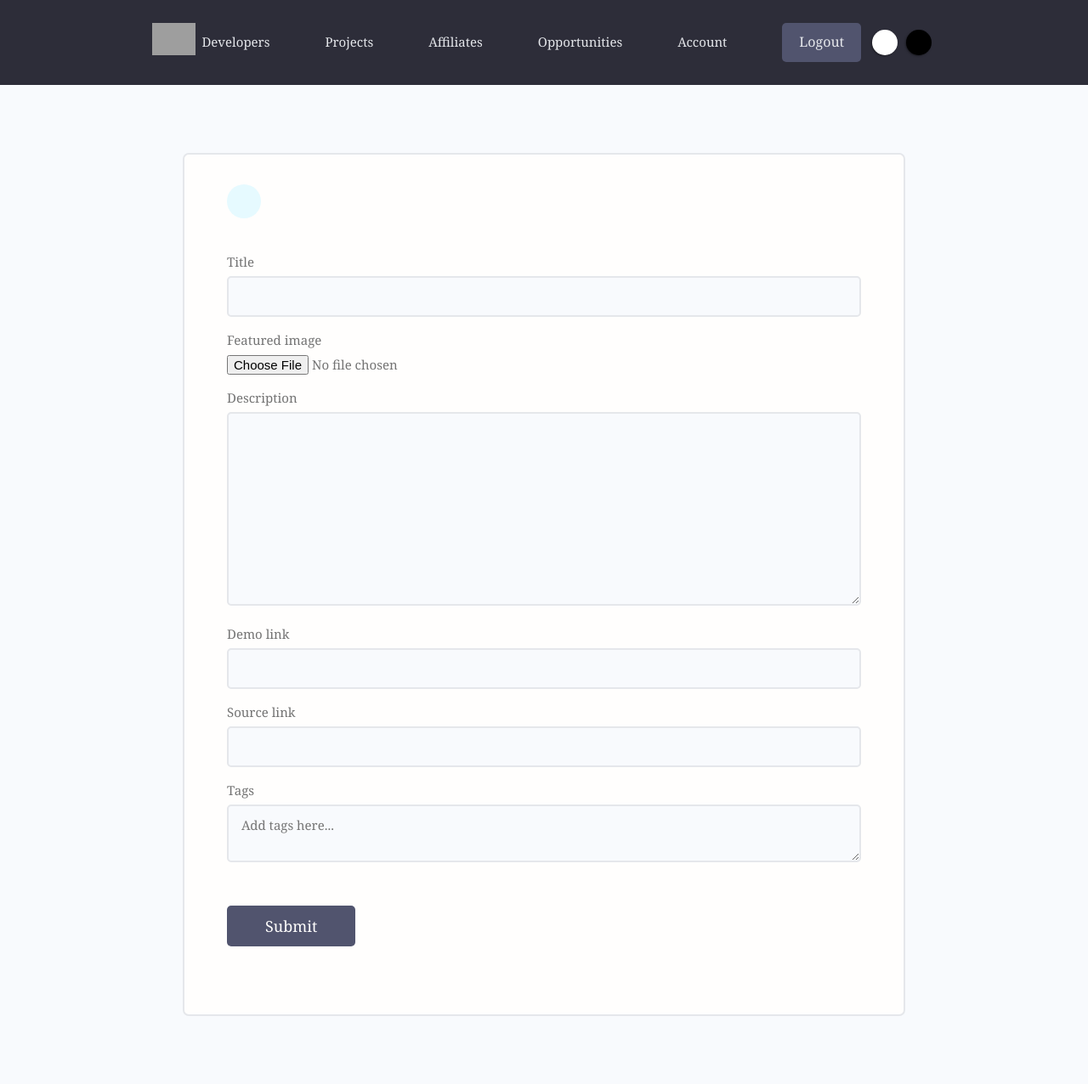
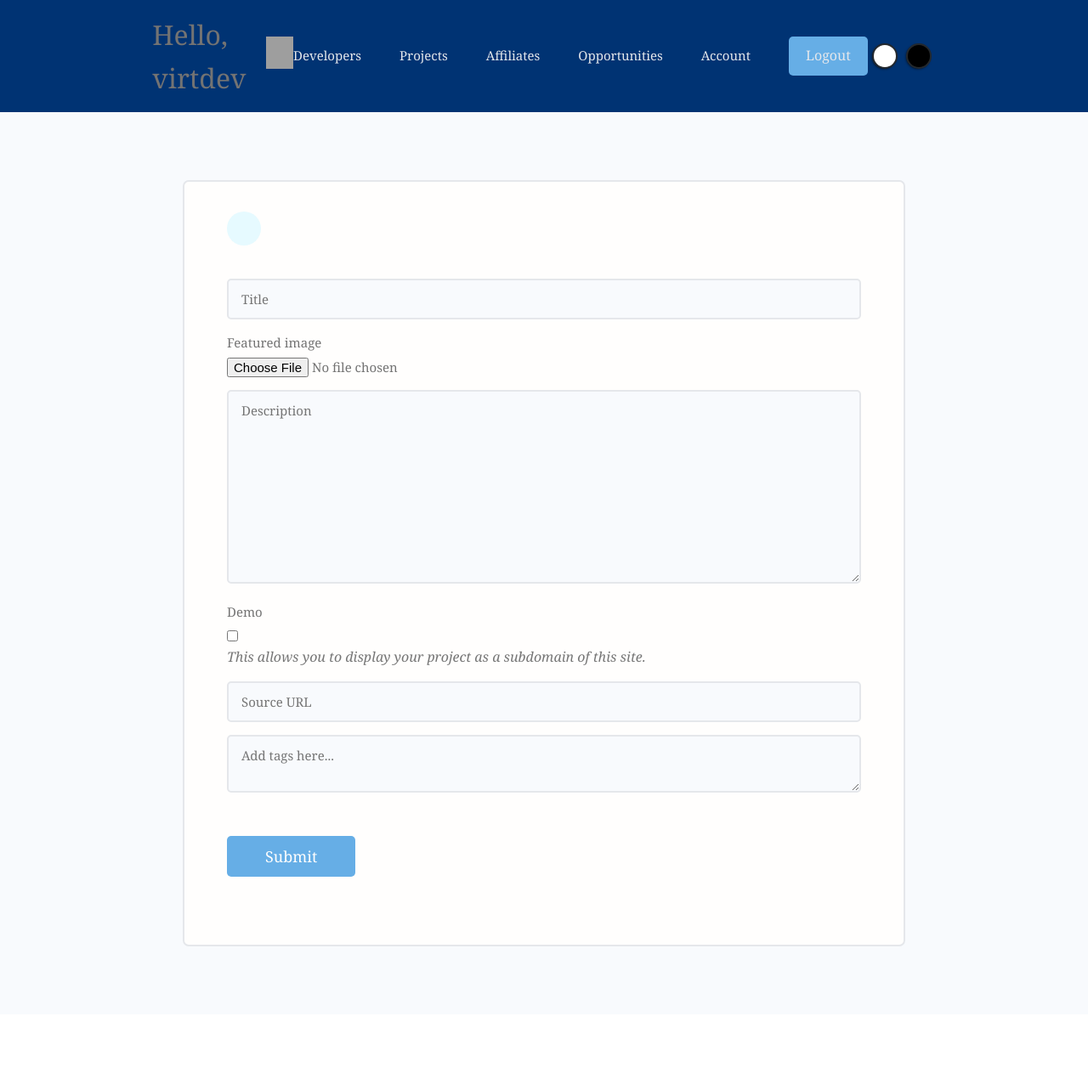
Before and after one commit to VirtDev337/JTCAlum, a Django app: page /projects/project/ in a window 1280 px wide. Shown: the whole page at 85% size. After the commit the page ends 1114 px from the top, so only its background shows below. Run offline with Django 4.2, Linux system fonts and the light colour scheme; a user stored in the database is signed in; data comes from the database, SQL or seed files in the repository; both versions use the stored data as it was after the commit; parts of the project's set-up code (start-up, migrations or seed data) failed here and were passed over; some libraries are stand-ins or nearby versions; grey boxes are pictures that could not be loaded.

Commit message:
more changes

```diff
--- /dev/null
+++ b/jtcalumn/hosts.py
@@ -0,0 +1,6 @@
+from django_hosts import patterns, host
+
+host_patterns = patterns(
+    '',
+    host(r'', 'jtcalumn.urls', name='index'),
+)
--- a/jtcalumn/urls.py
+++ b/jtcalumn/urls.py
@@ -9,9 +9,9 @@ from django.contrib.auth import views as auth_views
 
 urlpatterns = [
      path('admin/', admin.site.urls),
+     path('api/', include('api.urls')),
      path('projects/', include('projects.urls')),
      path('', include('users.urls')),
-     path('api/', include('api.urls')),
 
      path('reset_password/', auth_views.PasswordResetView.as_view(template_name = "reset_password.html"),
           name = "reset_password"),
--- a/manage.py
+++ b/manage.py
@@ -6,7 +6,7 @@ import sys
 
 def main():
     """Run administrative tasks."""
-    os.environ.setdefault('DJANGO_SETTINGS_MODULE', 'jtcalumn.settings')
+    os.environ['DJANGO_SETTINGS_MODULE'] = 'jtcalumn.settings'
     try:
         from django.core.management import execute_from_command_line
     except ImportError as exc:
--- a/projects/forms.py
+++ b/projects/forms.py
@@ -1,5 +1,4 @@
-from django.db.models.base import Model
-from django.forms import ModelForm, widgets
+from django.forms import ModelForm
 from django import forms
 from .models import Project, Review
 
@@ -8,9 +7,16 @@ class ProjectForm(ModelForm):
     class Meta:
         model = Project
         fields = ['title', 'featured_image', 'description',
-                    'demo_link', 'source_link']
+                    'demo', 'source_link']
         widgets = {
             'tags': forms.CheckboxSelectMultiple(),
+            'demo': forms.CheckboxInput(),
+            'title': forms.TextInput(attrs={
+                'placeholder': 'Title',}),
+            'description': forms.Textarea(attrs={
+                'placeholder': 'Description',}),
+            'source_link': forms.TextInput(attrs={
+                'placeholder': 'Source URL',}),
         }
 
     def __init__(self, *args, **kwargs):
--- a/projects/models.py
+++ b/projects/models.py
@@ -16,6 +16,7 @@ class Project(models.Model):
 
     demo_link = models.CharField(max_length = 2000, null = True, blank = True)
     source_link = models.CharField(max_length = 2000, null = True, blank = True)
+    demo = models.BooleanField(default = False, null = True, blank = True)
 
     tags = models.ManyToManyField('Tag', blank = True)
 
--- a/projects/templates/projects/project_form.html
+++ b/projects/templates/projects/project_form.html
@@ -16,8 +16,13 @@
                 {% for field in form %}
                 <!-- Input:Text -->
                 <div class="form__field">
-                    <label for="formInput#text">{{field.label}}</label>
+                    {% if field.label == "Featured image" or field.label == "Demo" %}
+                        <label for="formInput#text">{{field.label}}</label>
+                    {% endif %}
                     {{field}}
+                    {% if field.label == "Demo" %}
+                        <label for="formInput#hint"><span id="demo-option"><i>This allows you to display your project as a subdomain of this site.</i></span></label>
+                    {% endif %}
                 </div>
                 {% endfor %}
 
@@ -29,7 +34,7 @@
                 </  div>
 
                 <div class="form__field">
-                    <label for="formInput#text">Tags</label>
+                    {% comment %} <label for="formInput#text">Tags</label> {% endcomment %}
                     <textarea class="input" name="newtags" placeholder="Add tags here..."></textarea>
                 </div>
                 <input class="btn btn--sub btn--lg  my-md" type="submit" value="Submit" />
--- a/requirements.txt
+++ b/requirements.txt
@@ -1,9 +1,11 @@
 autopep8==1.6.0
 boto3==1.18.0
 botocore==1.21.0
+dj-database-url==0.5.0
 Django==4.0.3
 django-cors-headers==3.11.0
 django-filter==21.1
+django-hosts==5.1
 django-jquery==3.1.0
 django-pytest==0.2.0
 django-rest==0.8.7
--- a/static/js/theme.js
+++ b/static/js/theme.js
@@ -5,8 +5,12 @@ if(theme == null){
 }else{
 	setTheme(theme)
 }
-
-let themeDots = document.getElementsByClassName('theme-dot')
+// Activate the current theme (using class)
+// body.classList = theme;
+body.setAttribut('theme-style', theme);
+// Available Themes
+let available_themes = document.querySelectorAll('[theme-style]');
+// let themeDots = document.getElementsByClassName('theme-dot')
 
 
 for (var i=0; themeDots.length > i; i++){
@@ -18,14 +22,20 @@ for (var i=0; themeDots.length > i; i++){
 }
 
 function setTheme(mode){
-	if(mode == 'light'){
-		document.getElementById('theme-style').href = 'default.css'
-	}
+	// if(mode == 'light'){
+	// 	document.getElementById('theme-style').href = 'app.css'
+	// }
 
-	if(mode == 'dark'){
-		document.getElementById('theme-style').href = 'blue.css'
-	}
+	// if(mode == 'dark'){
+	// 	document.getElementById('theme-style').href = 'dark-app.css'
+	// }
+
+	// Toggle light / dark theme
+    ( theme == 'light' ? theme = 'dark' : theme = 'light');
+    // Apply class to body
+    body.classList = theme;
+    // Store theme var to localStorage
 
 
-	localStorage.setItem('theme', mode)
+	window.localStorage.setItem('theme', mode)
 }
--- a/static/styles/app.css
+++ b/static/styles/app.css
@@ -1,9 +1,11 @@
 :root {
-  --color-sub: #2d2d39;
+  --color-sub: var(--columbia-blue);
+  --themeDotBorder:#24292e;
+  --transition: all .5s;
 }
 
 .btn--sub {
-  background-color: var(--color-sub-light);
+  background-color: var(--columbia-college-blue);
 }
 
 .card {
@@ -49,7 +52,7 @@ img {
   display: inline-flex;
   align-items: center;
   list-style: none;
-  gap: 6.5rem;
+  gap: 4.5rem;
 }
 
 .header__menuItem > a {
@@ -527,6 +530,13 @@ img {
   margin: 1rem 0;
   font-size: 1.4rem;
   text-align: justify;
+}
+
+/*========== Project ==========*/
+
+#demo-option{
+    display: inline-flex;
+    color: var(--color-light-gray);
 }
 
 /*========== Comments ==========*/
--- a/templates/navbar.html
+++ b/templates/navbar.html
@@ -3,6 +3,12 @@
 <!-- Header Section -->
 <header class="header">
     <div class="container container--narrow">
+        {% if request.user.id != None %}
+            <label class="dot"></label>
+            <span class="user">
+                <h3>Hello, {{ request.user }}</h3>
+            </span>
+        {% endif %}
         <a href="{% url 'profiles' %}" class="header__logo">
         <img src="{% static 'images/jtc-long-logo.jpeg' %} " alt="JTCAlumn Logo" />
         </a>
--- a/users/models.py
+++ b/users/models.py
@@ -14,7 +14,7 @@ class Profile(models.Model):
     name = models.CharField(max_length = 200, blank = True, null = True)
     email = models.EmailField(max_length = 500, blank = True, null = True)
     username = models.CharField(max_length = 200, blank = True, null = True)
-    location = models.CharField(max_length = 200, blank = True, null = True)
+    location = models.CharField(default = 'USA', max_length = 200, blank = True, null = True)
 
     short_intro = models.CharField(max_length = 200, blank = True, null = True)
     bio = models.TextField(blank = True, null = True)
@@ -165,8 +165,8 @@ class Opportunity(models.Model):
     poster = models.CharField(max_length = 200, null = True, blank = True)
     title = models.CharField(blank=False, null=True, max_length= 200)
     company = models.CharField(blank=False, null=True, max_length= 200)
-    body = models.TextField(blank=False, null=True, max_length=5000)
-    weblink = models.URLField(default = '', max_length = 300, blank = True, null = True)
+    body = models.TextField(blank=False, null=True, max_length=7000)
+    weblink = models.URLField(default = '', max_length = 400, blank = True, null = True)
     created = models.DateTimeField(auto_now_add = True)
 
     slug = models.SlugField(default = '', editable = False, max_length = 200, null = False)
--- a/users/templates/users/login_register.html
+++ b/users/templates/users/login_register.html
@@ -20,7 +20,9 @@
 
             {% for field in form %}
                 <div class="form__field">
-                    <label for="formInput#text">{{field.label}}</label>
+                    {% comment %} {% if 'Password' in field.label  or field.label == 'Profile image'%}
+                        <label for="formInput#text">{{field.label}}</label>
+                    {% endif %} {% endcomment %}
                     {{field}}
 
                     <!-- {% if field.help_text %}
--- a/users/urls.py
+++ b/users/urls.py
@@ -1,4 +1,5 @@
 from django.urls import path
+# from .forms import CustomAuthForm
 from . import views
 
 urlpatterns = [
--- a/users/views.py
+++ b/users/views.py
@@ -9,7 +9,7 @@ from django.urls import conf
 from django.db.models import Q
 from .models import Profile, Message, Opportunity
 from .forms import CustomUserCreationForm, ProfileForm, SkillForm, MessageForm, SocialForm, OpportunityForm
-from .utils import searchProfiles, paginateProfiles, searchAffiliates, paginateAffiliates
+from .utils import searchProfiles, paginateProfiles, searchAffiliates, paginateAffiliates, searchOpportunities
 from datetime import datetime, timedelta
 
 
@@ -341,7 +341,8 @@ def deleteMessage(request, pk):
 def opportunityBoard(request):
     # automatically deletes opportunities more than 90 days old
     Opportunity.objects.filter(created__lte = datetime.now()-timedelta(days=90)).delete()
-    opportunities = Opportunity.objects.all()
+
+    opportunities, search_query = searchOpportunities(request)
 
     if request.user.is_authenticated:
         profile = request.user.profile
@@ -351,6 +352,7 @@ def opportunityBoard(request):
 
     context = {
                 'opportunities': opportunities,
+                'search_query': search_query,
                 'read': read,
             }
 
```
Also changed, not shown: other parts of static/styles/app.css (+27 -7 lines), jtcalumn/settings.py (+37 -4 lines), users/forms.py (+41 -2 lines), users/utils.py (+24 -17 lines), db.sqlite3, projects/migrations/0014_project_demo.py (added).
